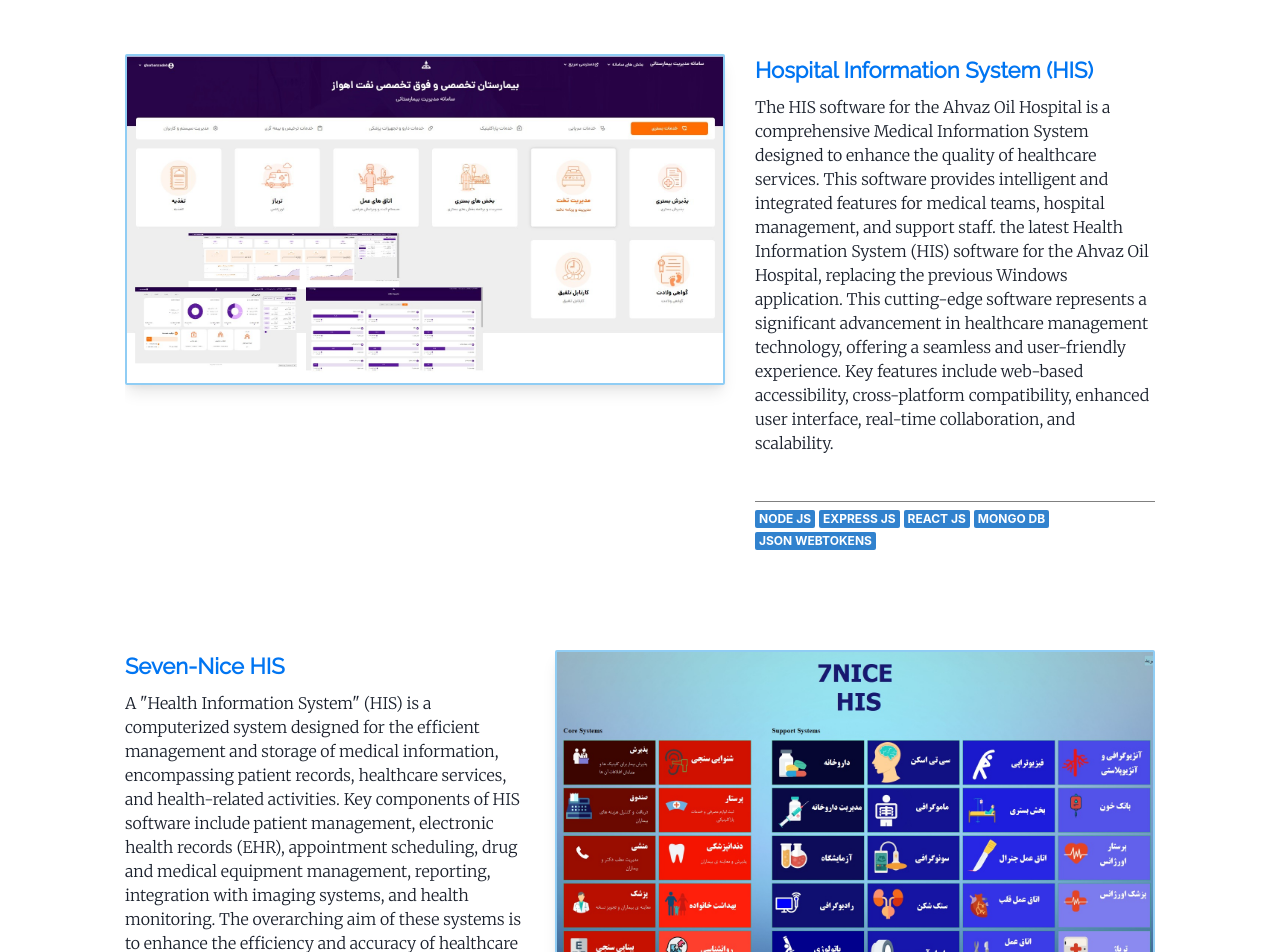
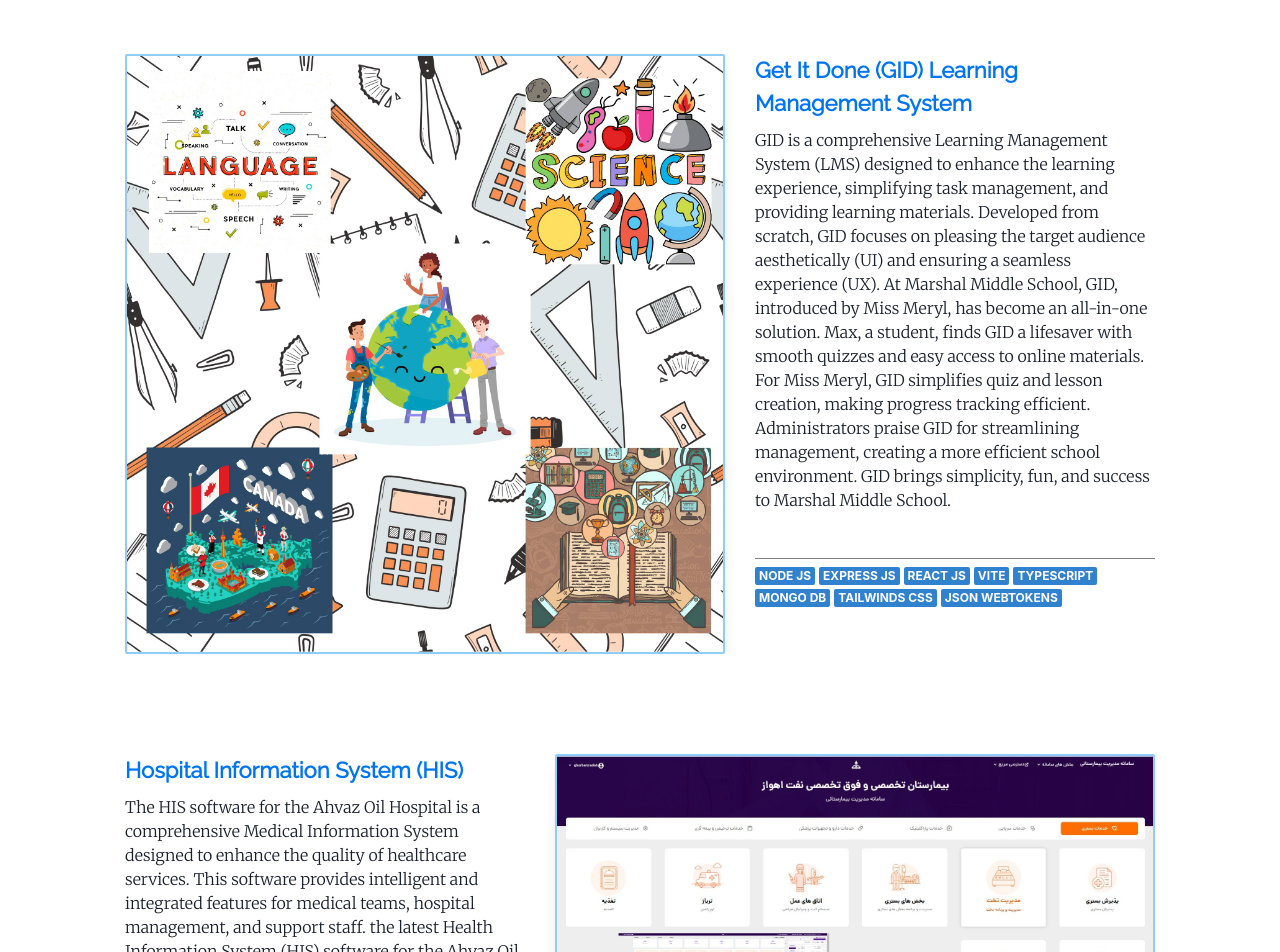
Before and after one commit to SamiMousavi1980/MyPotfolio, a React (Create React App) app: page / in a window 1280 px wide. Shown: the part 2020-2972 px from the top of the page. Built offline with nearby package versions, Linux system fonts and the light colour scheme; a web font is replaced by a local one.

Commit message:
adding GID Project

```diff
--- a/src/components/Projects/projectData.js
+++ b/src/components/Projects/projectData.js
@@ -1,4 +1,28 @@
 const projectsData = [
+  {
+    title: "Get It Done (GID) Learning Management System",
+    description: `GID is a comprehensive Learning Management System (LMS) designed to enhance the learning experience, simplifying task management, and providing learning materials.
+    Developed from scratch, GID focuses on pleasing the target audience aesthetically (UI) and ensuring a seamless experience (UX). At Marshal Middle School, GID, introduced by
+    Miss Meryl, has become an all-in-one solution. Max, a student, finds GID a lifesaver with smooth quizzes and easy access to online materials. For Miss Meryl, GID simplifies
+    quiz and lesson creation, making progress tracking efficient. Administrators praise GID for streamlining management, creating a more efficient school environment. GID brings
+    simplicity, fun, and success to Marshal Middle School.`,
+    tags: [
+      "Node JS",
+      "Express JS",
+      "React JS",
+      "Vite",
+      "TypeScript",
+      "Mongo DB",
+      "TailWinds CSS",
+      "JSON Webtokens",
+    ],
+    links: {
+      image: "projects/GID.jpg",
+      code: "https://github.com/Rif-7/mybook",
+      preview: "https://rif-7.github.io/mybook/",
+    },
+  },
+
   {
     title: "Hospital Information System (HIS)",
     description: `The HIS software for the Ahvaz Oil Hospital is a comprehensive Medical Information System designed to enhance
```
Also changed, not shown: public/projects/GID.jpg (added).
